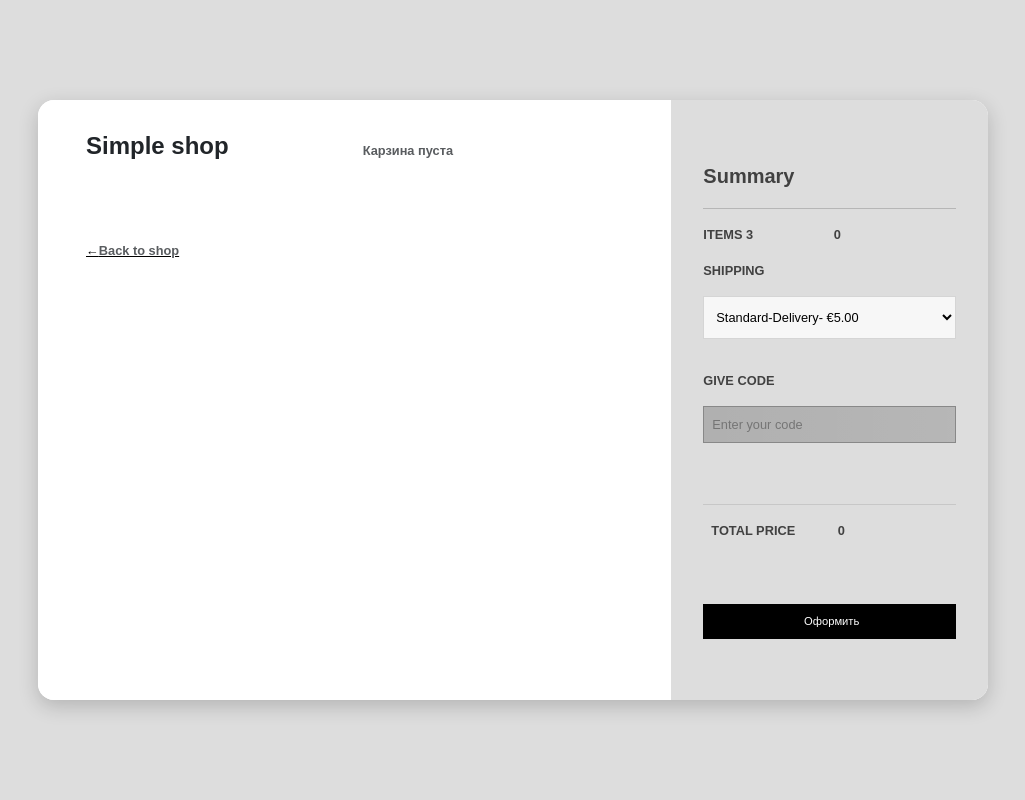
After one commit to maksimuspiter/simple_shop_final_proj, a Django app: a page that uses myshop/cart/templates/cart/cart.html in a window 1280 px wide. The commit adds this page. Shown: the whole page, without its empty margins (127-1152 px from the left). Run offline with Django 4.2, Linux system fonts and the light colour scheme; grey boxes are pictures that could not be loaded.

Commit message:
create cart template html css

```diff
--- /dev/null
+++ b/myshop/cart/static/cart/css/cart.css
@@ -0,0 +1,164 @@
+::-webkit-scrollbar {
+    width: 8px;
+  }
+  /* Track */
+  ::-webkit-scrollbar-track {
+    background: #f1f1f1;
+  }
+
+  /* Handle */
+  ::-webkit-scrollbar-thumb {
+    background: #888;
+  }
+
+  /* Handle on hover */
+  ::-webkit-scrollbar-thumb:hover {
+    background: #555;
+  } body{
+background: #ddd;
+min-height: 100vh;
+vertical-align: middle;
+display: flex;
+font-family: sans-serif;
+font-size: 0.8rem;
+font-weight: bold;
+}
+.title{
+margin-bottom: 5vh;
+}
+.card{
+margin: auto;
+max-width: 950px;
+width: 90%;
+box-shadow: 0 6px 20px 0 rgba(0, 0, 0, 0.19);
+border-radius: 1rem;
+border: transparent;
+}
+@media(max-width:767px){
+.card{
+margin: 3vh auto;
+}
+}
+.cart{
+background-color: #fff;
+padding: 4vh 5vh;
+border-bottom-left-radius: 1rem;
+border-top-left-radius: 1rem;
+}
+@media(max-width:767px){
+.cart{
+padding: 4vh;
+border-bottom-left-radius: unset;
+border-top-right-radius: 1rem;
+}
+}
+.summary{
+background-color: #ddd;
+border-top-right-radius: 1rem;
+border-bottom-right-radius: 1rem;
+padding: 4vh;
+color: rgb(65, 65, 65);
+}
+@media(max-width:767px){
+.summary{
+border-top-right-radius: unset;
+border-bottom-left-radius: 1rem;
+}
+}
+.summary .col-2{
+padding: 0;
+}
+.summary .col-10
+{
+padding: 0;
+}.row{
+margin: 0;
+}
+.title b{
+font-size: 1.5rem;
+}
+.main{
+margin: 0;
+padding: 2vh 0;
+width: 100%;
+}
+.col-2, .col{
+padding: 0 1vh;
+}
+a{
+padding: 0 1vh;
+}
+.close{
+margin-left: auto;
+font-size: 0.7rem;
+}
+img{
+width: 3.5rem;
+}
+.back-to-shop{
+margin-top: 4.5rem;
+}
+h5{
+margin-top: 4vh;
+}
+hr{
+margin-top: 1.25rem;
+}
+form{
+padding: 2vh 0;
+}
+select{
+border: 1px solid rgba(0, 0, 0, 0.137);
+padding: 1.5vh 1vh;
+margin-bottom: 4vh;
+outline: none;
+width: 100%;
+background-color: rgb(247, 247, 247);
+}
+input{
+border: 1px solid rgba(0, 0, 0, 0.137);
+padding: 1vh;
+margin-bottom: 4vh;
+outline: none;
+width: 100%;
+background-color: rgb(247, 247, 247);
+}
+input:focus::-webkit-input-placeholder
+{
+color:transparent;
+}
+.btn{
+background-color: #000;
+border-color: #000;
+color: white;
+width: 100%;
+font-size: 0.7rem;
+margin-top: 4vh;
+padding: 1vh;
+border-radius: 0;
+}
+.btn:focus{
+box-shadow: none;
+outline: none;
+box-shadow: none;
+color: white;
+-webkit-box-shadow: none;
+-webkit-user-select: none;
+transition: none;
+}
+.btn:hover{
+color: white;
+}
+a{
+color: black;
+}
+a:hover{
+color: black;
+text-decoration: none;
+}
+#code{
+background-image: linear-gradient(to left, rgba(255, 255, 255, 0.253) , rgba(255, 255, 255, 0.185)), url("https://img.icons8.com/small/16/000000/long-arrow-right.png");
+background-repeat: no-repeat;
+background-position-x: 95%;
+background-position-y: center;
+}
--- /dev/null
+++ b/myshop/cart/templates/cart/cart.html
@@ -0,0 +1,112 @@
+{% load static %}
+<html>
+    <head>
+        <meta charset="utf-8">
+        <meta name="viewport" content="width=device-width, initial-scale=1">
+        <title>Simple shop: cart</title>
+
+        <link href="https://cdn.jsdelivr.net/npm/bootstrap@5.3.0-alpha3/dist/css/bootstrap.min.css" rel="stylesheet" integrity="sha384-KK94CHFLLe+nY2dmCWGMq91rCGa5gtU4mk92HdvYe+M/SXH301p5ILy+dN9+nJOZ" crossorigin="anonymous">
+        <script src="https://cdn.jsdelivr.net/npm/bootstrap@5.3.0-alpha3/dist/js/bootstrap.bundle.min.js" integrity="sha384-ENjdO4Dr2bkBIFxQpeoTz1HIcje39Wm4jDKdf19U8gI4ddQ3GYNS7NTKfAdVQSZe" crossorigin="anonymous"></script>
+
+        <link rel="stylesheet" href="{% static 'cart/css/cart.css' %}">
+    </head>
+        <body classname="snippet-body">
+        <div class="card">
+            <div class="row">
+                <div class="col-md-8 cart">
+                    <div class="title">
+                        <div class="row">
+                            <div class="col"><h4><b>Simple shop</b></h4></div>
+                            <!--Count_item -->
+                            <div class="col align-self-center text-right text-muted">
+                                {% if cart|length == 0 %}
+                                    Карзина пуста
+                                {% else %}
+                                    Ваш заказ {{cart|length}} ед.
+                                {% endif %}
+
+                            </div>
+                        </div>
+                    </div>
+
+                    <!-- Product_item -->
+                    {% for product in cart %}
+                    {{product.product.name}}
+
+                    <div class="border-top border-bottom d-flex justify-content-between">
+                        <div class="row main align-items-center">
+                            <div class="col-2"><img class="img-fluid"
+                                src="{{product.product.image_title.url}}"
+                                alt="{{product.product.name}}"></div>
+                            <div class="col">
+                                <div class="row text-muted">Shirt</div>
+                                <div class="row">{{product.product.name}}</div>
+                            </div>
+                            <div class="col">
+                                <a href="#">-</a><a href="#" class="border">{{product.quantity}}</a><a href="#">+</a>
+                            </div>
+                            <div class="col">{{product.product.price}} ₽</div>
+                        </div>
+                        <div>
+
+                            <form action="#" method="post">
+                                {{ form }}
+                                {% csrf_token %}
+                                <input type="hidden" name="next" value="{{ request.path }}">
+
+                                <button class="btn btn-danger" type="submit" value="del">
+                                  X
+                                </button>
+                                <!-- <input type="submit" value="Add to cart"> -->
+                              </form>
+                        </div>
+                    </div>
+                    {% endfor %}
+                    <!-- END Product_item -->
+
+
+
+                    <div class="back-to-shop"><a href="{% url 'shop:product_list' %}">←<span class="text-muted">Back to shop</span></a></div>
+                </div>
+                <div class="col-md-4 summary">
+                    <div><h5><b>Summary</b></h5></div>
+                    <hr>
+                    <div class="row">
+                        <!--Count_item -->
+                        <div class="col" style="padding-left:0;">ITEMS 3</div>
+                        <!--Total_price -->
+                        <div class="col text-right">{{total_price}}</div>
+                    </div>
+                    <form>
+                        <p>SHIPPING</p>
+                        <!--Shipping options -->
+                        <select><option class="text-muted">Standard-Delivery- €5.00</option></select>
+                        <!--Promocode -->
+
+                        <p>GIVE CODE</p>
+                        <input id="code" placeholder="Enter your code">
+                    </form>
+                    <!--Total_price -->
+
+                    <div class="row" style="border-top: 1px solid rgba(0,0,0,.1); padding: 2vh 0;">
+                        <div class="col">TOTAL PRICE</div>
+                        <div class="col text-right">{{total_price}}</div>
+                    </div>
+
+                    <form action="#" method="post">
+
+                        {% csrf_token %}
+                        <button class="btn btn-outline-dark flex-shrink-0" type="submit" value="Create order">
+                          <i class="bi-cart-fill me-1"></i>
+                          Оформить
+                        </button>
+                      </form>
+                </div>
+            </div>
+
+        </div>
+
+
+
+    </body>
+</html>
--- a/myshop/cart/urls.py
+++ b/myshop/cart/urls.py
@@ -4,5 +4,6 @@ from . import views
 app_name = "cart"
 urlpatterns = [
     path('add/<int:product_id>/', views.cart_add, name='cart_add'),
+    path('my_cart', views.cart_detail, name='my_cart'),
 
 ]
--- a/myshop/cart/views.py
+++ b/myshop/cart/views.py
@@ -22,3 +22,8 @@ def cart_add(request, product_id):
     # return reverse("shop:product_detail", args=[product.id, product.slug])
     # return HttpResponse('hello world')
     return HttpResponseRedirect(next)
+
+def cart_detail(request):
+    cart = Cart(request)
+    total_price = cart.get_total_price
+    return render(request, 'cart/cart.html', {'total_price': total_price})
--- a/myshop/shop/templates/shop/product/include/product_card.html
+++ b/myshop/shop/templates/shop/product/include/product_card.html
@@ -34,7 +34,7 @@
             <div class="card-footer border-top-0 bg-transparent text-center">
                 <div>
                 {% if product.pk in product_ids_in_cart %}
-                    <a class="btn btn-success mt-auto" href="{{product.get_absolute_url}}">Уже в карзине</a>
+                    <a class="btn btn-success mt-auto" href="#">Уже в карзине</a>
                 {% else %}
                     <a class="btn btn-primary mt-auto" href="{{product.get_absolute_url}}">Подробнее</a>
                 {% endif %}
--- a/myshop/templates/base_products/base.html
+++ b/myshop/templates/base_products/base.html
@@ -38,7 +38,7 @@
 
                     </ul>
                     <!-- CART -->
-                    <form class="d-flex">
+                        <a href="{% url 'cart:my_cart'%}">
                         <button class="btn btn-outline-dark" type="submit">
                             <i class="bi-cart-fill me-1"></i>
                             Cart
@@ -46,7 +46,8 @@
                                 {{cart|length}}
                             </span>
                         </button>
-                    </form>
+                    </a>
+
 
 
                 </div>
```
